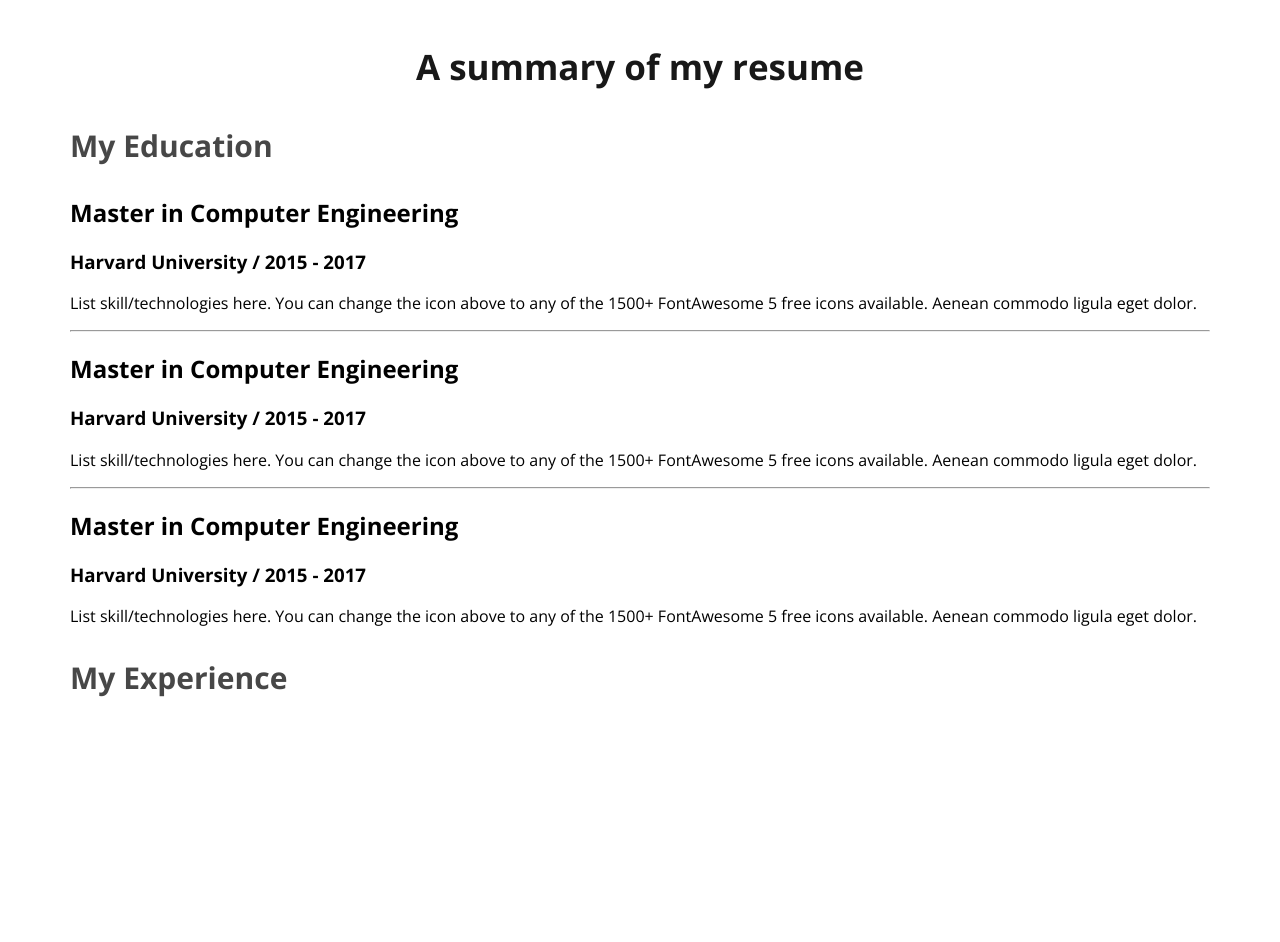
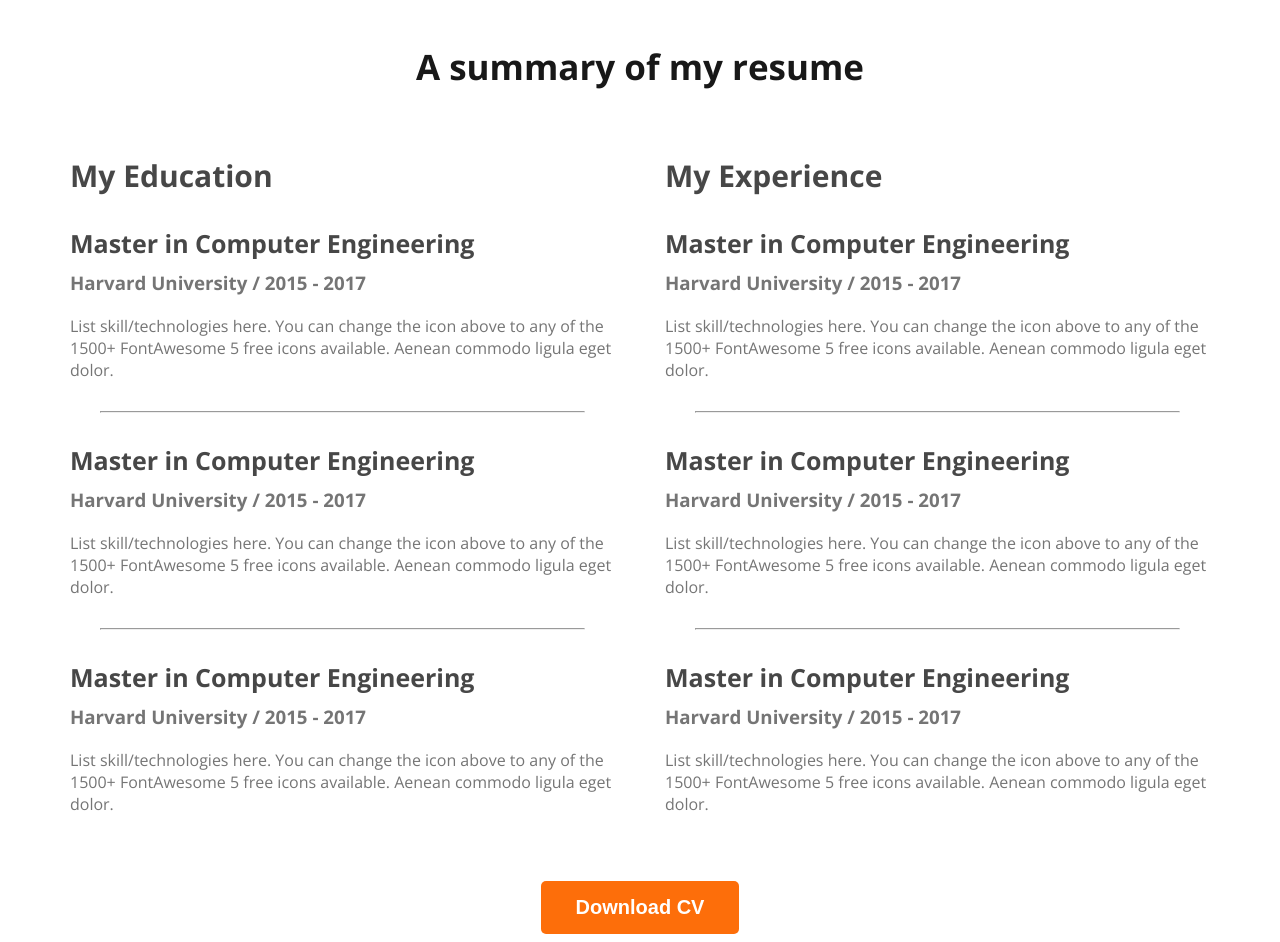
Before and after one commit to Arid009/webdeveloper-portfolio, a plain HTML site: page index.html in a window 1280 px wide. Shown: the part 2260-3202 px from the top of the page. Before the commit the page ends 2988 px from the top, so only its background shows below. Drawn offline with nearby package versions, Linux system fonts and the light colour scheme.

Commit message:
finished the resume section

```diff
--- a/index.html
+++ b/index.html
@@ -103,33 +103,62 @@
         <section>
             <h3 class="section-title">A summary of my resume</h3>
 
-            <div class="resume-contain">
+            <div class="resume-container">
                 <div class="resume-column">
                     <h3 class="resume-coloumn-title">My Education</h3>
                     <div class="resume-item">
                         <h2 class="resume-item-title">Master in Computer Engineering</h2>
                         <h3 class="resume-item-institute">Harvard University / 2015 - 2017</h3>
                         <p class="resume-item-description">List skill/technologies here. You can change the icon above
-                            to any of the 1500+ FontAwesome 5 free icons available. Aenean commodo ligula eget dolor.</p>
+                            to any of the 1500+ FontAwesome 5 free icons available. Aenean commodo ligula eget dolor.
+                        </p>
                     </div>
                     <hr>
                     <div class="resume-item">
                         <h2 class="resume-item-title">Master in Computer Engineering</h2>
                         <h3 class="resume-item-institute">Harvard University / 2015 - 2017</h3>
                         <p class="resume-item-description">List skill/technologies here. You can change the icon above
-                            to any of the 1500+ FontAwesome 5 free icons available. Aenean commodo ligula eget dolor.</p>
+                            to any of the 1500+ FontAwesome 5 free icons available. Aenean commodo ligula eget dolor.
+                        </p>
                     </div>
                     <hr>
                     <div class="resume-item">
                         <h2 class="resume-item-title">Master in Computer Engineering</h2>
                         <h3 class="resume-item-institute">Harvard University / 2015 - 2017</h3>
                         <p class="resume-item-description">List skill/technologies here. You can change the icon above
-                            to any of the 1500+ FontAwesome 5 free icons available. Aenean commodo ligula eget dolor.</p>
+                            to any of the 1500+ FontAwesome 5 free icons available. Aenean commodo ligula eget dolor.
+                        </p>
                     </div>
                 </div>
                 <div class="resume-column">
                     <h3 class="resume-coloumn-title">My Experience</h3>
+                    <div class="resume-item">
+                        <h2 class="resume-item-title">Master in Computer Engineering</h2>
+                        <h3 class="resume-item-institute">Harvard University / 2015 - 2017</h3>
+                        <p class="resume-item-description">List skill/technologies here. You can change the icon above
+                            to any of the 1500+ FontAwesome 5 free icons available. Aenean commodo ligula eget dolor.
+                        </p>
+                    </div>
+                    <hr>
+                    <div class="resume-item">
+                        <h2 class="resume-item-title">Master in Computer Engineering</h2>
+                        <h3 class="resume-item-institute">Harvard University / 2015 - 2017</h3>
+                        <p class="resume-item-description">List skill/technologies here. You can change the icon above
+                            to any of the 1500+ FontAwesome 5 free icons available. Aenean commodo ligula eget dolor.
+                        </p>
+                    </div>
+                    <hr>
+                    <div class="resume-item">
+                        <h2 class="resume-item-title">Master in Computer Engineering</h2>
+                        <h3 class="resume-item-institute">Harvard University / 2015 - 2017</h3>
+                        <p class="resume-item-description">List skill/technologies here. You can change the icon above
+                            to any of the 1500+ FontAwesome 5 free icons available. Aenean commodo ligula eget dolor.
+                        </p>
+                    </div>
                 </div>
+            </div>
+            <div class="download-cv">
+                <button class="btn-primary">Download CV</button>
             </div>
         </section>
     </main>
--- a/styles/portfolio.css
+++ b/styles/portfolio.css
@@ -144,3 +144,30 @@ main section{
     font-size: 30px;
     font-weight: 700;
 }
+.resume-container{
+    display: flex;
+    gap: 50px;
+}
+.resume-item-institute{
+    margin-bottom: 20px;
+    margin-top: 0px;
+}
+.resume-item-institute, .resume-item-description{
+    color: #757575;
+
+}
+.resume-item-title{
+    color: #474747;
+    font-size: 25px;
+    font-weight: 700;
+    margin-bottom: 10px;
+}
+.resume-container hr {
+    margin: 30px;
+}
+
+.download-cv{
+    text-align: center;
+    margin-top: 50px;
+
+}
```
